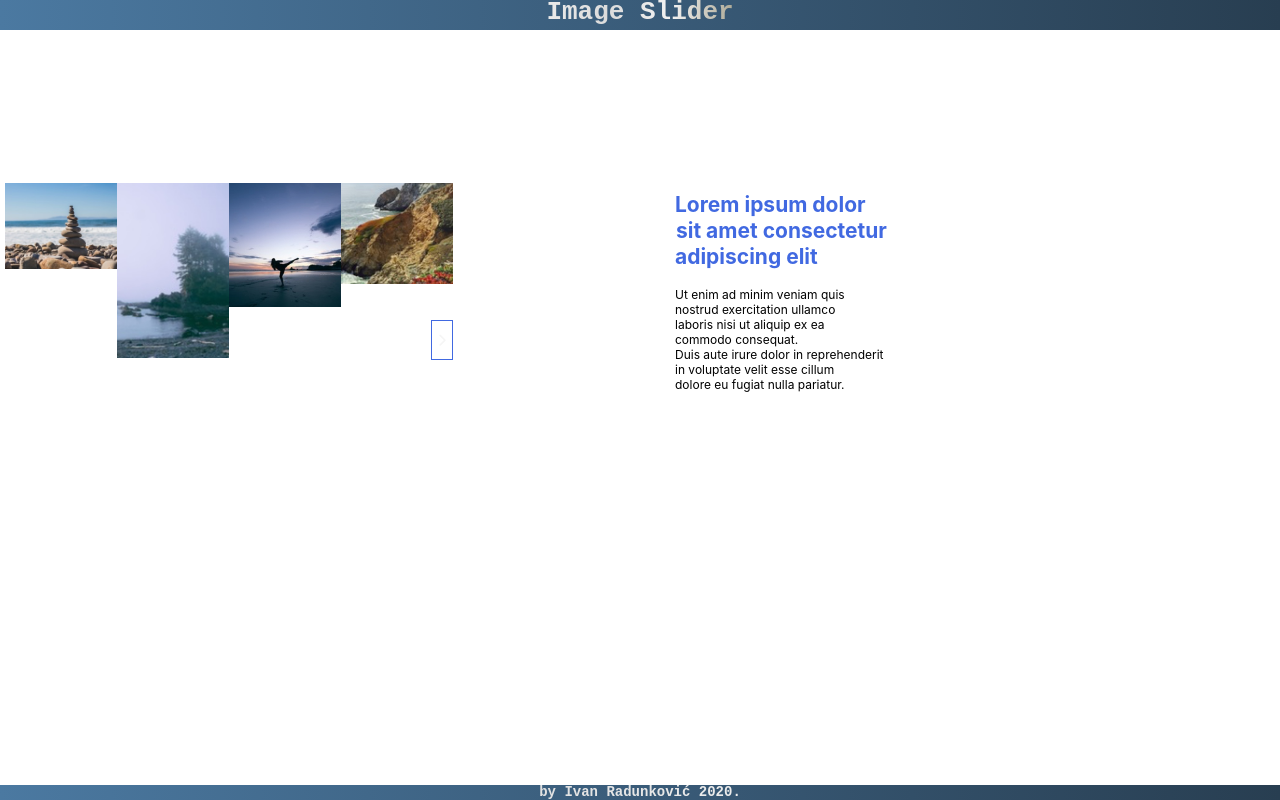
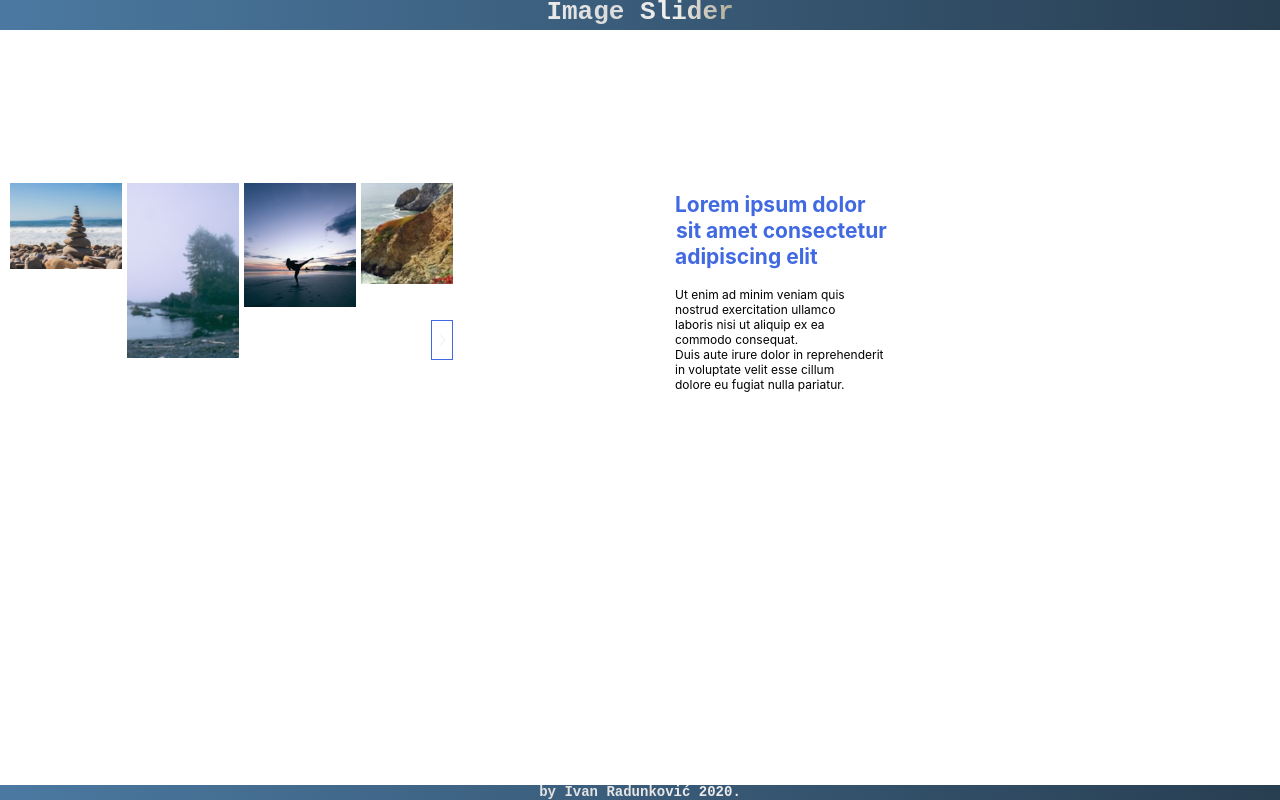
Before and after one commit to ivanradunkovic/React-Slider, a React (Create React App) app: page / in a window 1280 px wide. Built offline with nearby package versions, Linux system fonts and the light colour scheme.

Commit message:
Added spacing between images.

```diff
--- a/src/slider.scss
+++ b/src/slider.scss
@@ -20,6 +20,7 @@
     height: 50%;
     transition: 0.5s;
     overflow: hidden;
+    padding-left: 5px;
 }
 
 %btn-styles {
```
